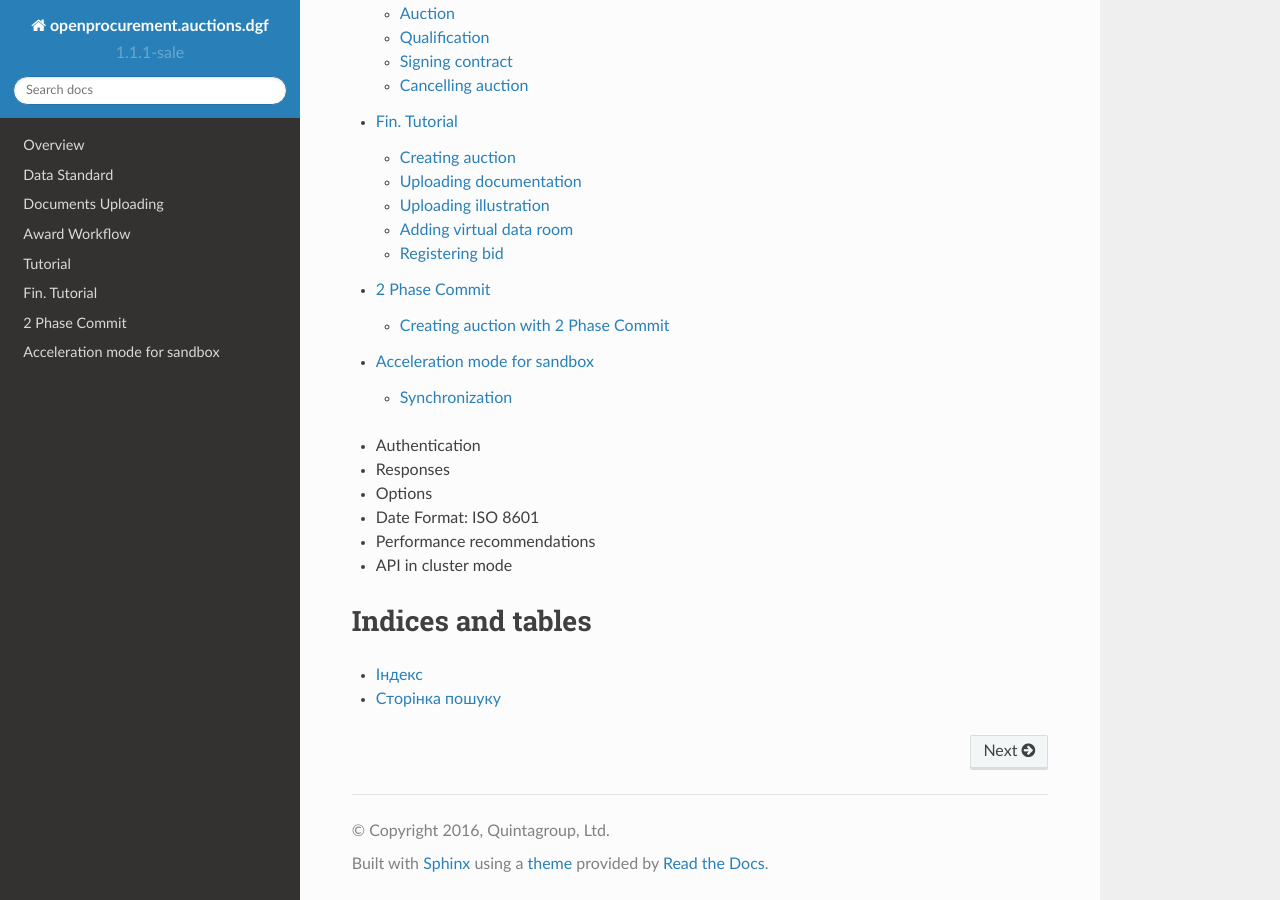
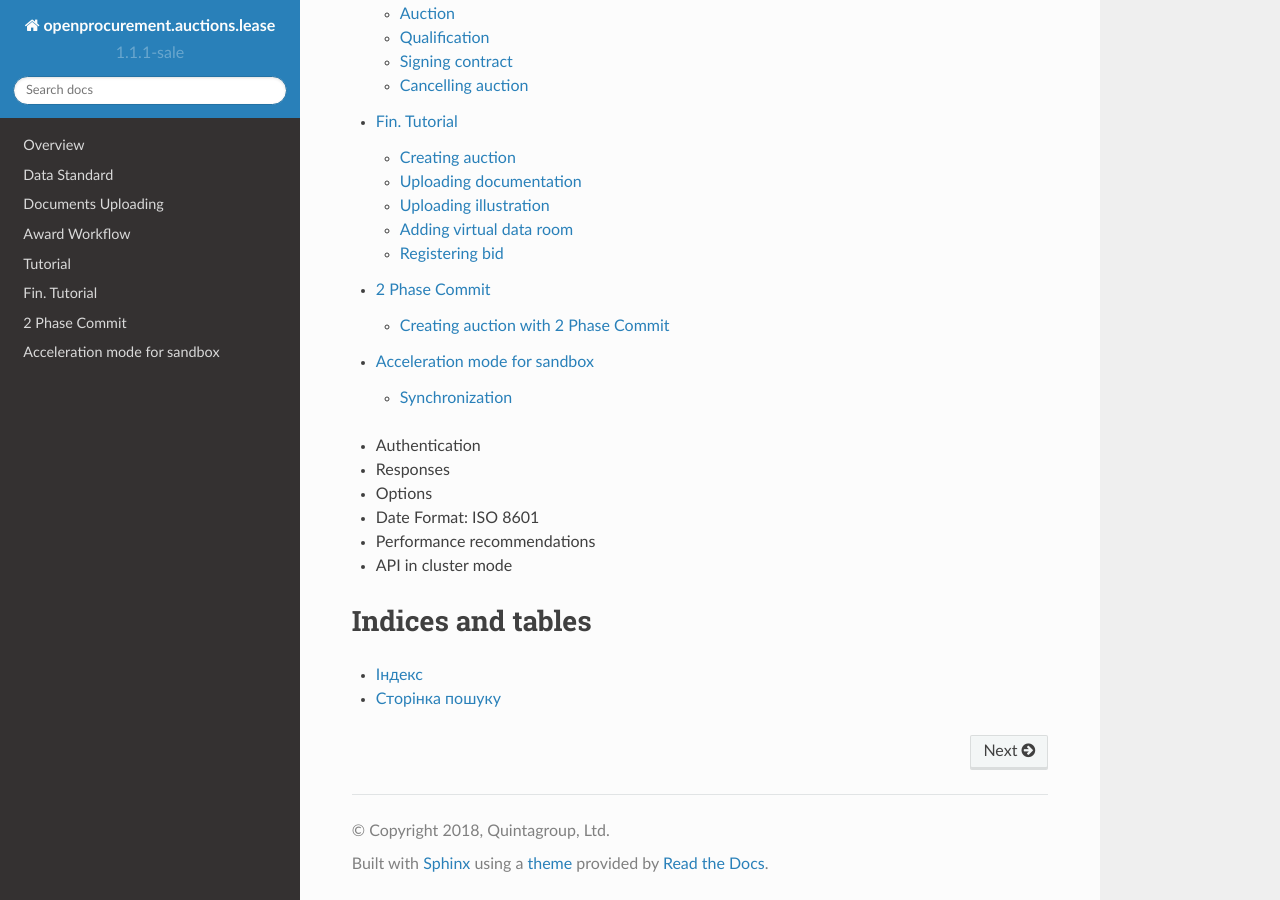
Before and after one commit to raccoongang/openprocurement.auctions.lease, a Sphinx documentation site: the page built from docs/source/index.rst, in a window 1280 px wide and 900 px high, scrolled down 1623 px. Built offline with Sphinx 7.4.7 and the Read the Docs theme 2.0.0, drawn with Linux system fonts in a browser that asks for light colours.

Commit message:
Update configuration to lease purposes

```diff
--- a/docs/source/conf.py
+++ b/docs/source/conf.py
@@ -1,7 +1,8 @@
 # -*- coding: utf-8 -*-
 #
-# openprocurement.auctions.dgf documentation build configuration file, created by
-# sphinx-quickstart on Wed Oct  1 02:29:13 2014.
+# openprocurement.auctions.lease documentation build configuration file, created by
+# sphinx-quickstart on Wed Oct  1 02:29:13 2014;
+# manually modified in May 2018.
 #
 # This file is execfile()d with the current directory set to its
 # containing dir.
@@ -31,7 +32,7 @@ import pkg_resources
 # ones.
 import cornice
 extensions = [
-    'cornice.ext.sphinxext',
+    # 'cornice.ext.sphinxext',  disabled due to import error
     'sphinx.ext.intersphinx',
     'sphinx.ext.graphviz',
     'sphinxcontrib.httpdomain',
@@ -50,8 +51,8 @@ source_suffix = '.rst'
 master_doc = 'index'
 
 # General information about the project.
-project = u'openprocurement.auctions.dgf'
-copyright = u'2016, Quintagroup, Ltd'
+project = u'openprocurement.auctions.lease'
+copyright = u'2018, Quintagroup, Ltd'
 
 # The version info for the project you're documenting, acts as replacement for
 # |version| and |release|, also used in various other places throughout the
@@ -183,7 +184,7 @@ html_static_path = ['_static']
 #html_file_suffix = None
 
 # Output file base name for HTML help builder.
-htmlhelp_basename = 'openprocurementauctionsdgfdoc'
+htmlhelp_basename = 'openprocurementauctionsleasedoc'
 
 
 # -- Options for LaTeX output ---------------------------------------------
@@ -203,7 +204,7 @@ latex_elements = {
 # (source start file, target name, title,
 #  author, documentclass [howto, manual, or own class]).
 latex_documents = [
-  ('index', 'openprocurementauctionsdgf.tex', u'openprocurement.auctions.dgf Documentation',
+  ('index', 'openprocurementauctionslease.tex', u'openprocurement.auctions.lease Documentation',
    u'Myroslav Opyr', 'manual'),
 ]
 
@@ -233,7 +234,7 @@ latex_documents = [
 # One entry per manual page. List of tuples
 # (source start file, name, description, authors, manual section).
 man_pages = [
-    ('index', 'openprocurementauctionsdgf', u'openprocurement.auctions.dgf Documentation',
+    ('index', 'openprocurementauctionslease', u'openprocurement.auctions.lease Documentation',
      [u'Myroslav Opyr'], 1)
 ]
 
@@ -247,8 +248,8 @@ man_pages = [
 # (source start file, target name, title, author,
 #  dir menu entry, description, category)
 texinfo_documents = [
-  ('index', 'openprocurementauctionsdgf', u'openprocurement.auctions.dgf Documentation',
-   u'Myroslav Opyr', 'openprocurementauctionsdgf', 'One line description of project.',
+  ('index', 'openprocurementauctionslease', u'openprocurement.auctions.lease Documentation',
+   u'Myroslav Opyr', 'openprocurementauctionslease', 'One line description of project.',
    'Miscellaneous'),
 ]
 
```
